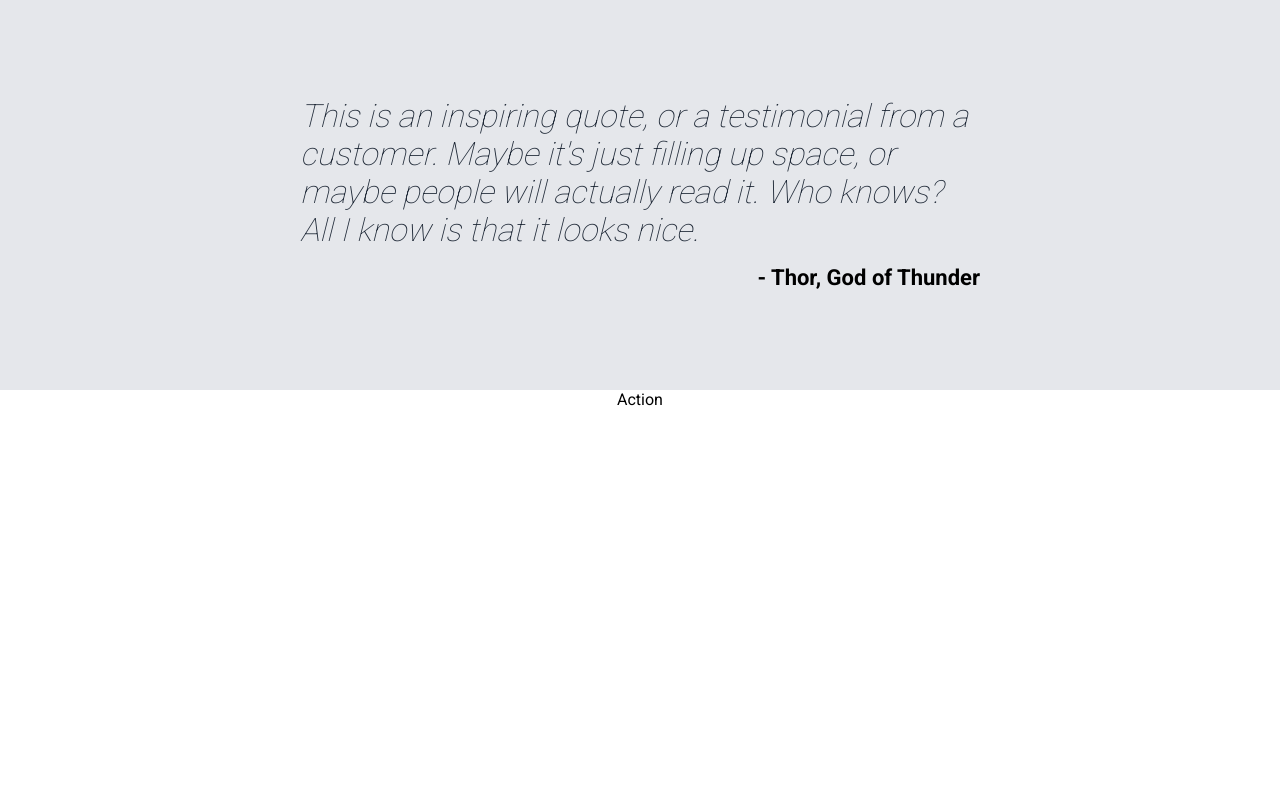
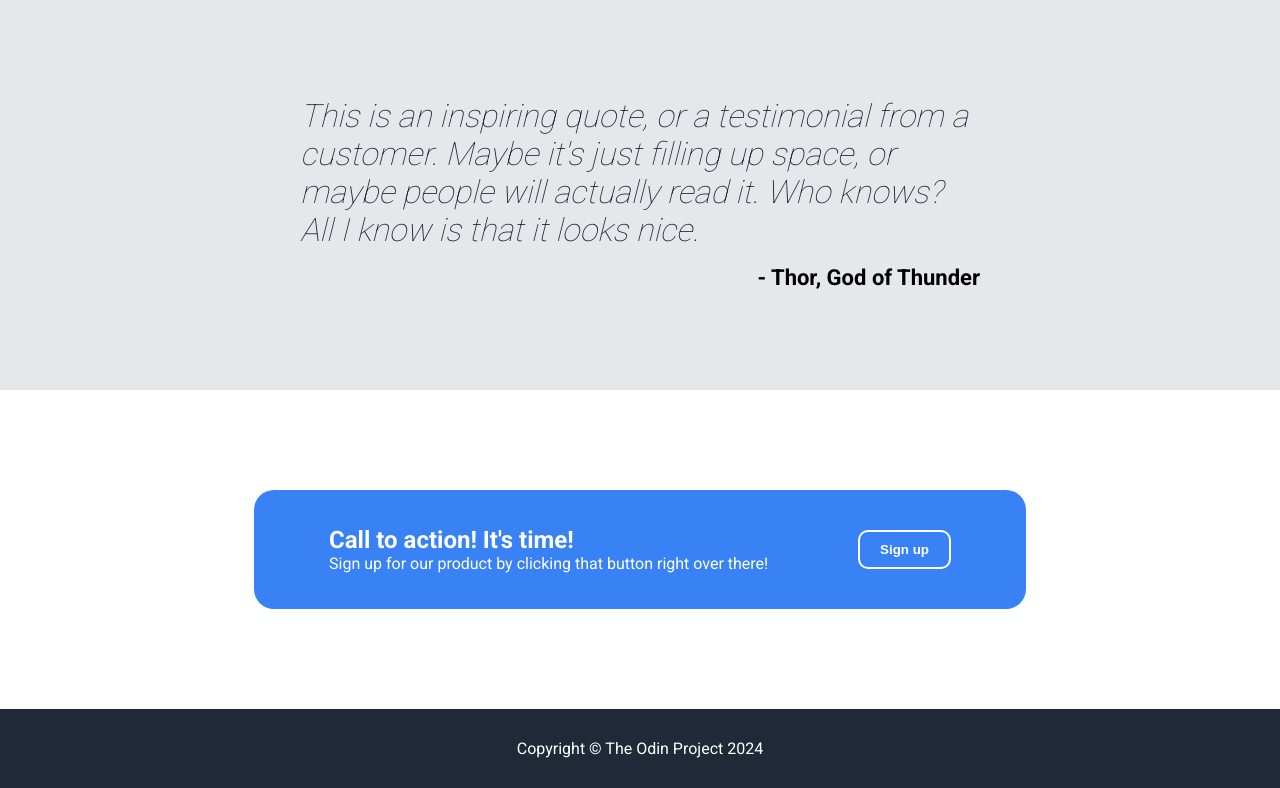
Before and after one commit to renan-rs/odin-landing-page, a plain HTML site: page index.html in a window 1280 px wide. Shown: the part 908-1696 px from the top of the page. Before the commit the page ends 1317 px from the top, so only its background shows below. Drawn offline with Linux system fonts and the light colour scheme.

Commit message:
Main content and footer finished
Project completed

```diff
--- a/index.html
+++ b/index.html
@@ -28,7 +28,6 @@
         </div>
     </div>
     <div class="main">
-
         <div class="info">
             <h2>Some random information.</h2>
             <div class="cards">
@@ -56,7 +55,18 @@
                 <p>- Thor, God of Thunder</p>
             </div>
         </div>
-        <div class="action">Action</div>
+        <div class="action">
+            <div class="action-wrapper">
+                <div class="action-text">
+                    <h2>Call to action! It's time!</h2>
+                    <p>Sign up for our product by clicking that button right over there!</p>
+                </div>
+                <button>Sign up</button>
+            </div>
+        </div>
+    </div>
+    <div class="footer">
+        Copyright &#169; The Odin Project 2024
     </div>
 </body>
 </html>
--- a/styles.css
+++ b/styles.css
@@ -73,6 +73,7 @@ body {
     padding: 10px 0;
     color: white;
     font-weight: 900;
+    cursor: pointer;
 }
 .img-placeholder{
     display: flex;
@@ -133,6 +134,7 @@ body {
     display: flex;
     justify-content: center;
     padding: 100px 0;
+    margin-bottom: 100px;
 }
 .quotes .content{
     display: flex;
@@ -152,3 +154,44 @@ body {
     font-weight: 700;
     font-size: 22px;
 }
+
+.action{
+    width: 100%;
+    display: flex;
+    justify-content: center;
+    align-items: center;
+    margin-bottom: 100px;
+}
+.action-wrapper{
+    width: 700px;
+    background-color: #3882F6;
+    padding: 36px;
+    color:white;
+    display: flex;
+    align-items: center;
+    justify-content: space-evenly;
+    border-radius: 20px;
+}
+.action-text{
+    width: 70%;
+}
+.action-text h2,
+.action-text p{
+    margin: 0;
+}
+.action button{
+    background-color: transparent;
+    border: 2px solid white;
+    padding: 10px 20px;
+    color:white;
+    border-radius: 10px;
+    font-weight: 700;
+    cursor: pointer;
+}
+
+.footer{
+    background-color: #1F2937;
+    padding: 30px;
+    color:white;
+    text-align: center;
+}
```
